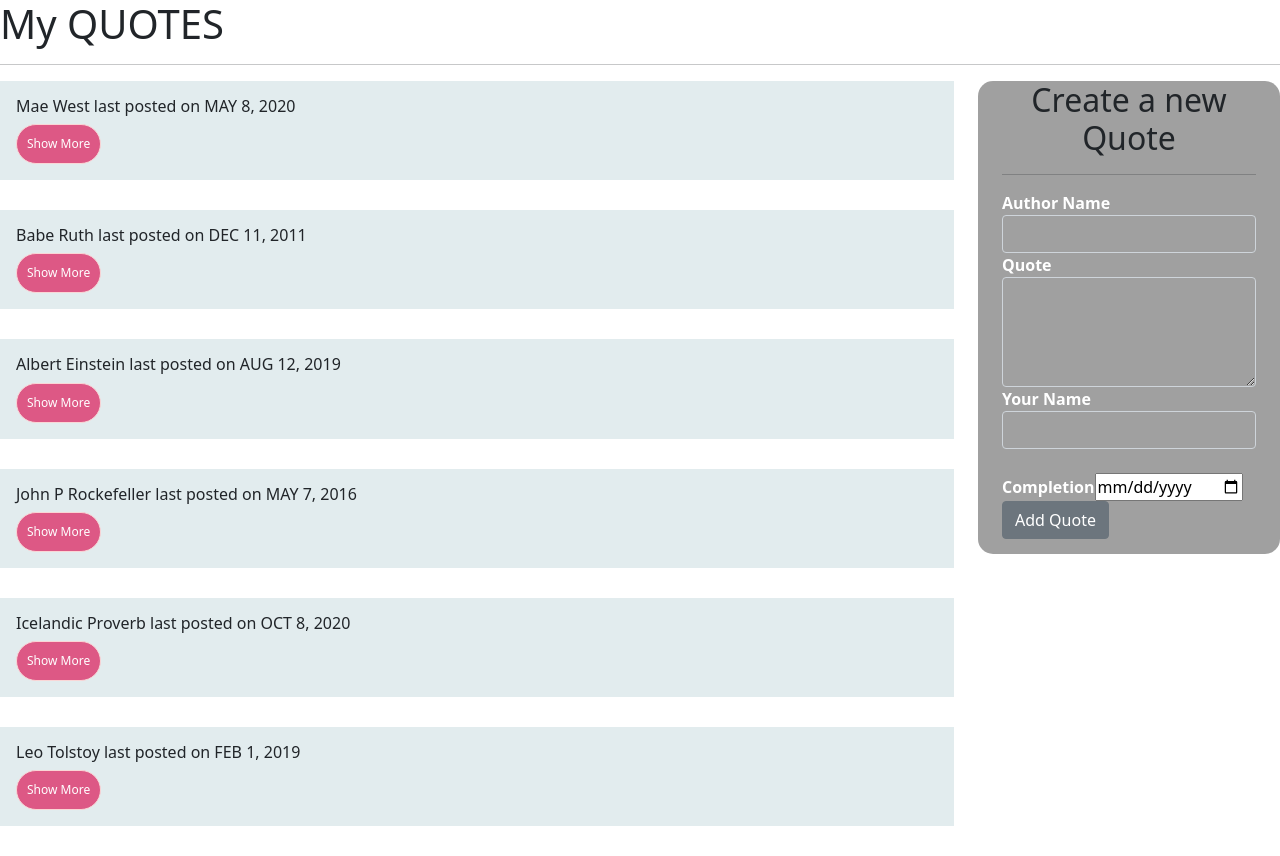
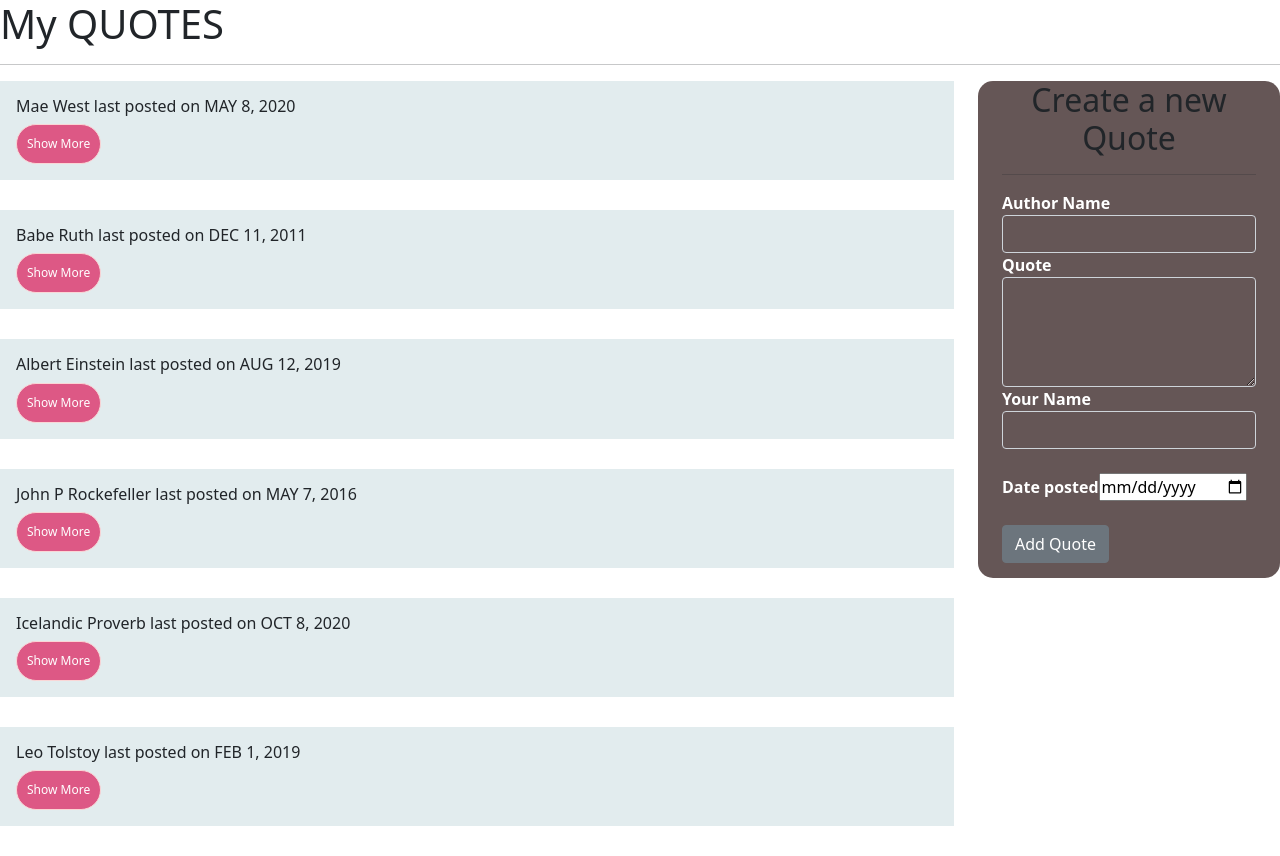
Before and after one commit to Wanguifiona/Quotes, an Angular app: page / in a window 1280 px wide. Built offline with nearby package versions, Linux system fonts and the light colour scheme.

Commit message:
changes to card

```diff
--- a/src/app/quote-form/quote-form.component.css
+++ b/src/app/quote-form/quote-form.component.css
@@ -8,7 +8,7 @@
     font-weight: 600;
   }
   .container-fluid{
-    background-color: rgba(0, 0, 0, 0.374);
+    background-color: rgba(26, 4, 4, 0.671);
     border-radius: 15px;
     padding-bottom: 5%;
     margin-bottom: 5%;
--- a/src/app/quote-form/quote-form.component.html
+++ b/src/app/quote-form/quote-form.component.html
@@ -28,12 +28,13 @@
         </div>
         <br>
         <div class="form-group">
-            <label for="complete">Completion</label>
+            <label for="complete">Date posted</label>
             <input type='date' id="complete" [(ngModel)]="newQuote.completeDate" name="completeDate" #completeDate="ngModel" required>
             <div [hidden]="completeDate.valid || completeDate.pristine" class="alert alert-danger">
                 <p>Date is required</p>
             </div>
         </div>
+        <br>
         <button type="submit" class="btn btn-secondary">Add Quote</button>
     </form>
 </div>
```
